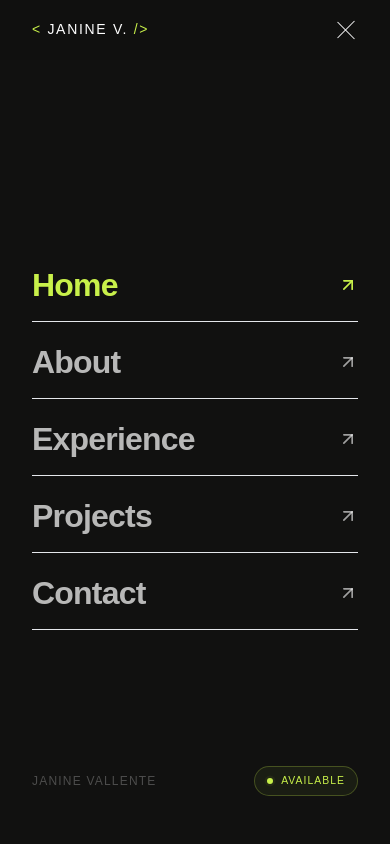
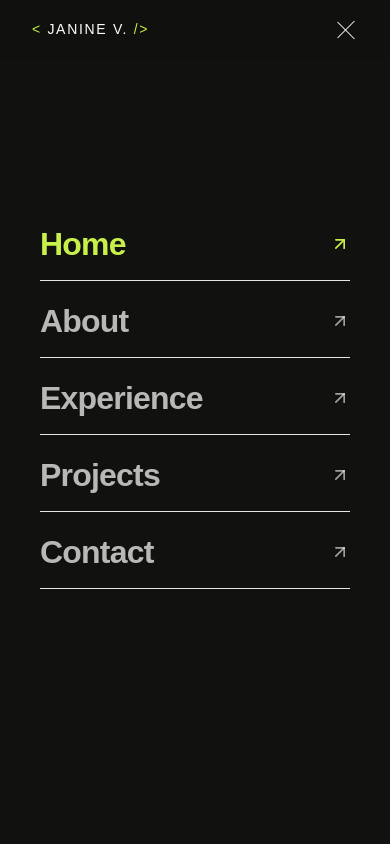
Before and after one commit to janinevallente/janinevallente-portfolio, a Next.js app: page / in a window 390 px wide. Both pictures are taken after a click on the button "Open menu". Shown: the top 844 px of the page. Built offline with nearby package versions, Linux system fonts and the light colour scheme.

Commit message:
enh: adjusted mobile drawer padding and updated footer info visibility

```diff
--- a/src/components/layout/Navbar.tsx
+++ b/src/components/layout/Navbar.tsx
@@ -161,7 +161,7 @@ export default function Navbar() {
       <AnimatePresence>
         {menuOpen && (
           <motion.div
-            className="fixed inset-0 z-40 bg-ink flex flex-col px-8 pt-28 pb-12 md:hidden"
+            className="fixed inset-0 z-40 bg-ink flex flex-col px-10 pb-12 md:hidden"
             initial={{ clipPath: "inset(0 0 100% 0)" }}
             animate={{ clipPath: "inset(0 0 0% 0)" }}
             exit={{ clipPath: "inset(0 0 100% 0)" }}
@@ -204,15 +204,13 @@ export default function Navbar() {
             </ul>
 
             {/* Footer info */}
-            <motion.div
+            {/* Update only looking for new opportunity */}
+            {/* <motion.div
               initial={{ opacity: 0 }}
               animate={{ opacity: 1 }}
               transition={{ duration: 0.4, delay: 0.45 }}
               className="flex items-center justify-between"
             >
-              <p className="font-body text-xs tracking-widest text-white/25 uppercase">
-                {portfolio.name}
-              </p>
               <div className="flex items-center gap-2 px-3 py-1.5 rounded-full border border-accent/25 bg-accent/5">
                 <span className="relative flex h-1.5 w-1.5">
                   <motion.span
@@ -226,7 +224,7 @@ export default function Navbar() {
                   Available
                 </span>
               </div>
-            </motion.div>
+            </motion.div> */}
           </motion.div>
         )}
       </AnimatePresence>
```
